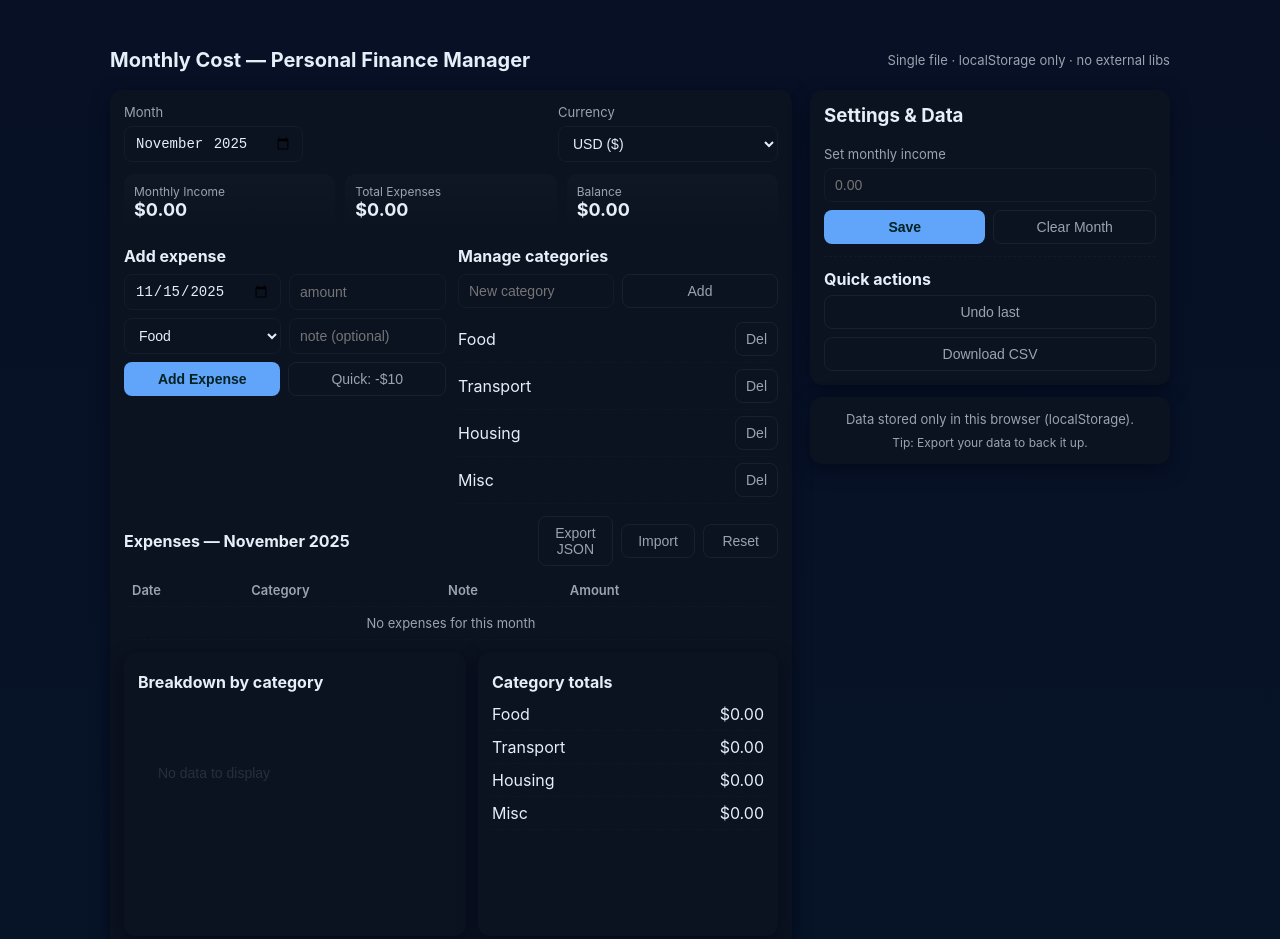
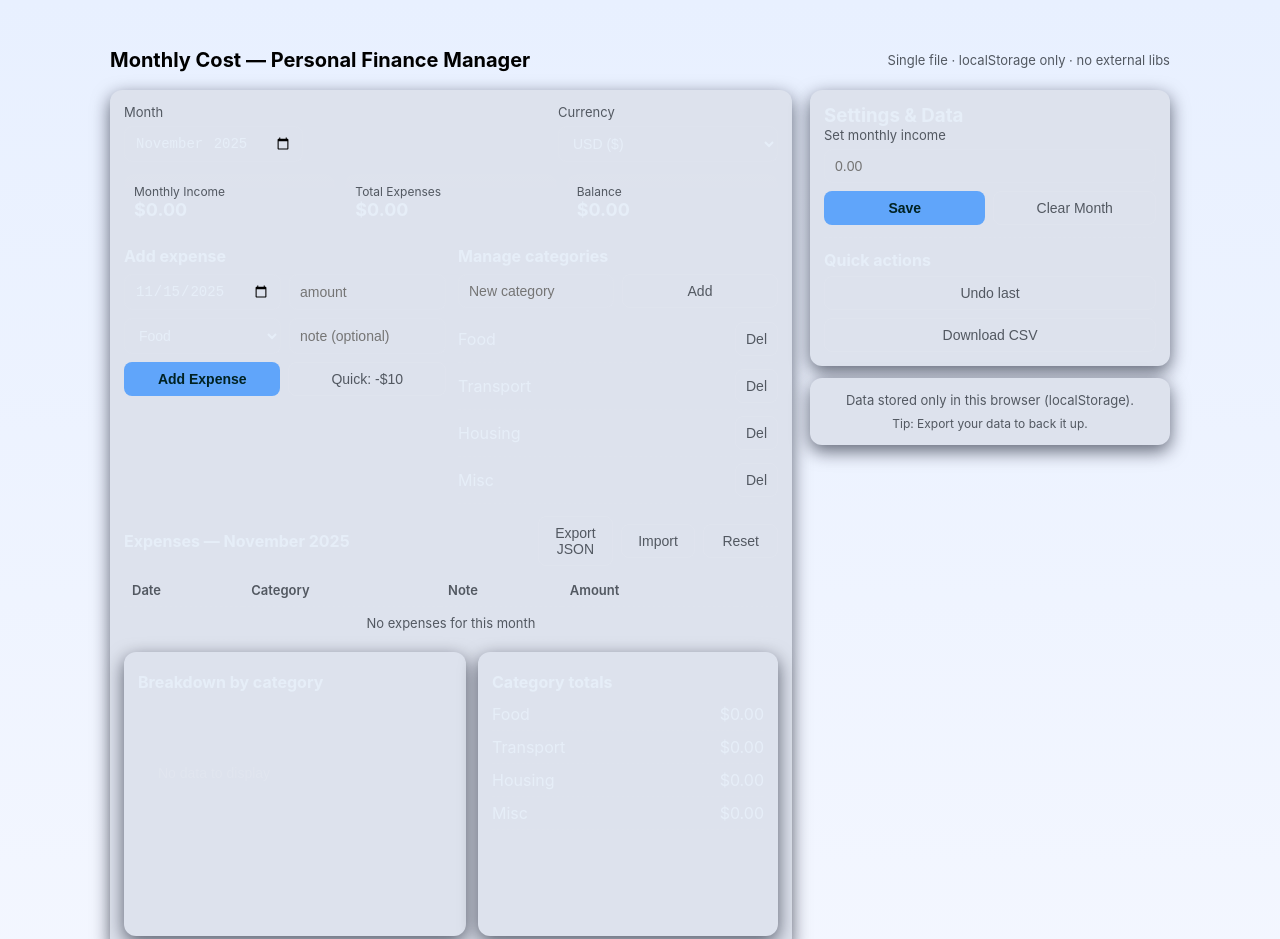
Before and after one commit to hy-rf/finance-manager, a plain HTML site: page index.html in a window 1280 px wide. Shown: the top 939 px of the page. Drawn offline with Linux system fonts and the light colour scheme.

Commit message:
chore: add color scheme

```diff
--- a/index.html
+++ b/index.html
@@ -5,21 +5,42 @@
     <meta name="viewport" content="width=device-width,initial-scale=1" />
     <title>Monthly Cost - Personal Finance Manager (Single File)</title>
     <style>
+      @media (prefers-color-scheme: light) {
+        :root {
+          --bg: #e2e8f2;
+          --card: #dde2ed;
+          --accent: #60a5fa;
+          --muted: #525861;
+          --success: #10b981;
+          --body-bg: linear-gradient(180deg, #e8f0ff 0%, #f4f7ff 100%);
+          --title-color: black;
+        }
+      }
+
+      @media (prefers-color-scheme: dark) {
         :root {
           --bg: #0f1724;
           --card: #0b1220;
           --accent: #60a5fa;
           --muted: #9ca3af;
           --success: #10b981;
+          --body-bg: linear-gradient(180deg, #071025 0%, #071428 100%);
+          --title-color: white;
         }
-      * {
+      }
+
+      *,
+      *::after,
+      *::before {
         box-sizing: border-box;
+        margin: 0;
+        padding: 0;
       }
       body {
         font-family: Inter, ui-sans-serif, system-ui, Segoe UI, Roboto,
           Helvetica, Arial;
         margin: 0;
-        background: linear-gradient(180deg, #071025 0%, #071428 100%);
+        background: var(--body-bg);
         color: #e6eef8;
       }
       .container {
@@ -36,6 +57,7 @@
       header h1 {
         font-size: 20px;
         margin: 0;
+        color: var(--title-color);
       }
       .grid {
         display: grid;
```
Lines whose indentation alone changed are shown as unchanged.
